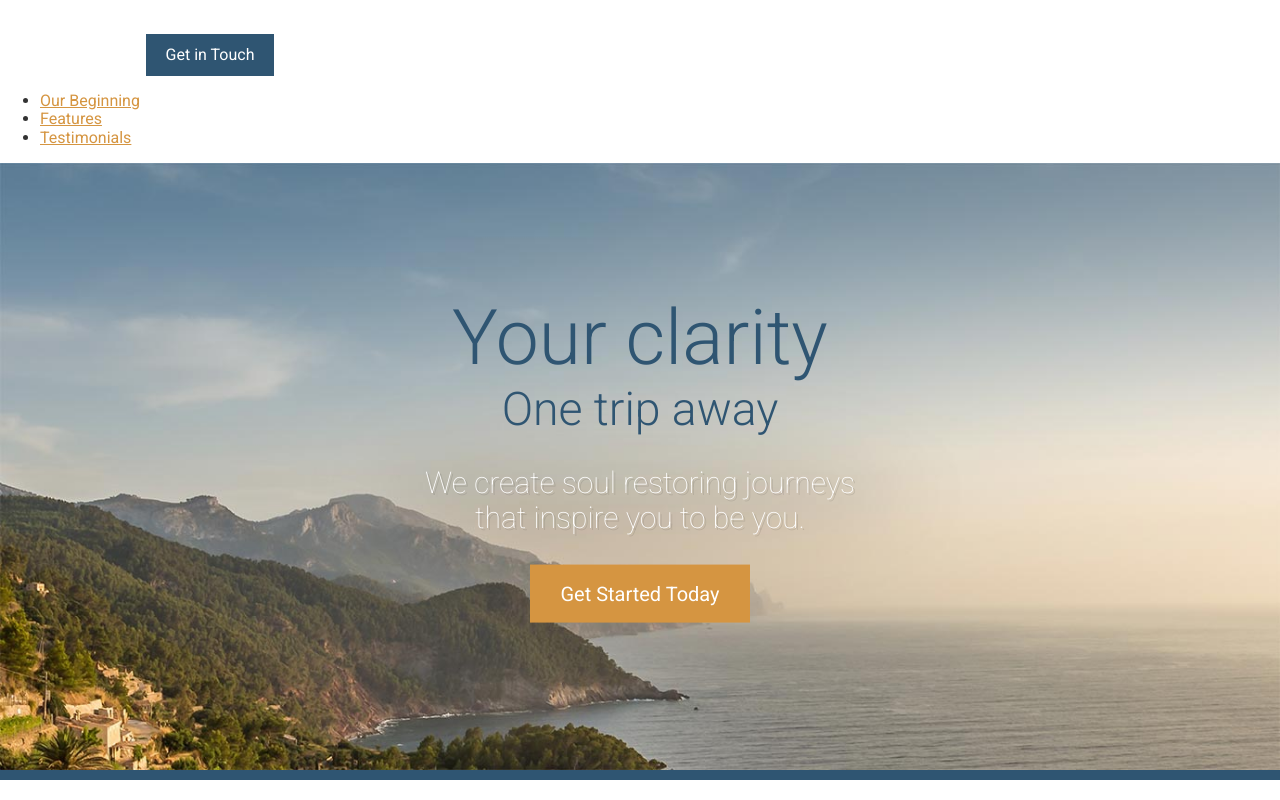
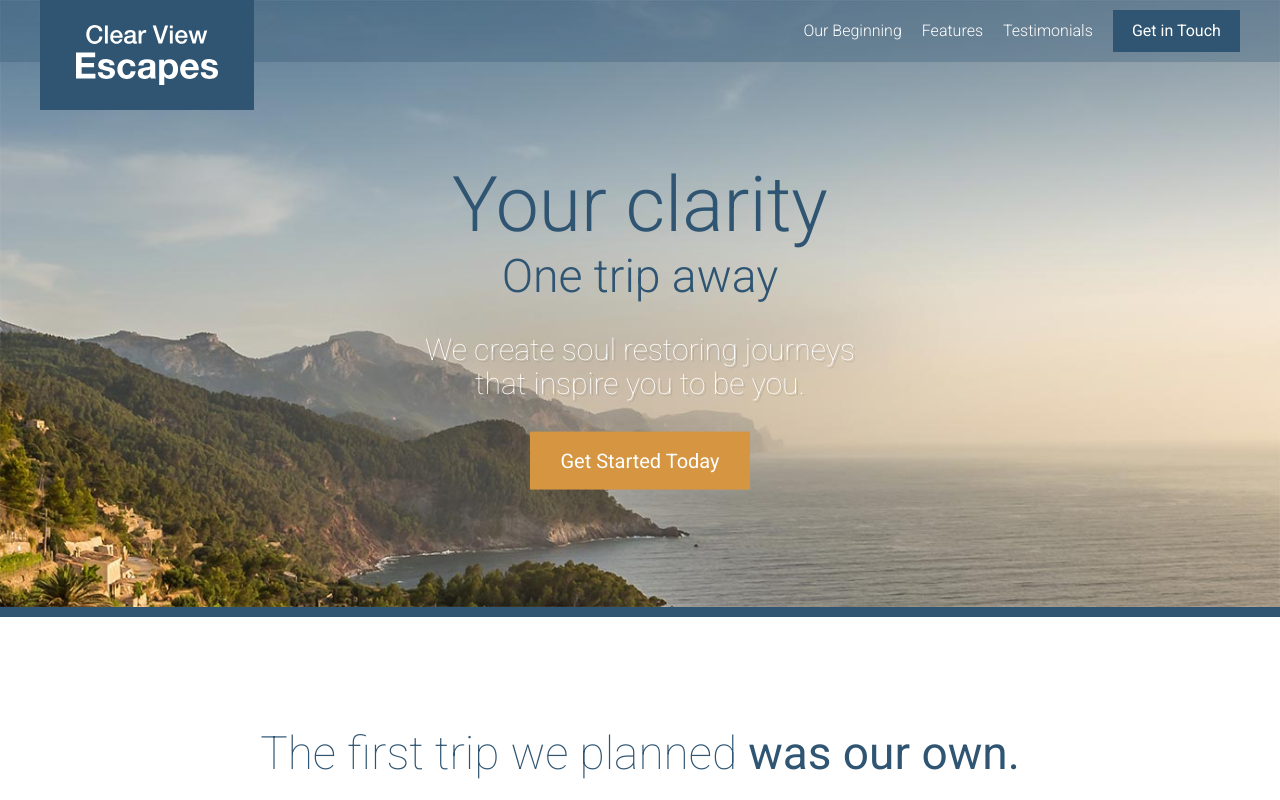
Before and after one commit to JPRoland/travel-site, a website: page app/index.html in a window 1280 px wide. Shown: the top 800 px of the page. Drawn offline with Linux system fonts and the light colour scheme.

Commit message:
Completed header styling

```diff
--- a/app/assets/styles/modules/_large-hero.css
+++ b/app/assets/styles/modules/_large-hero.css
@@ -13,6 +13,11 @@
         left: 0;
         width: 100%;
         text-align: center;
+        padding-top: 88px;
+
+        @mixin atMedium {
+            padding-top: 60px;
+        }
     }
 
     &__title {
--- /dev/null
+++ b/app/assets/styles/modules/_primary-nav.css
@@ -0,0 +1,27 @@
+.primary-nav {
+
+
+    &--pull-right {
+        float: right;
+    }
+
+    ul {
+        margin: 0;
+        padding: 0;
+        @mixin clearFix;
+    }
+
+    li {
+        list-style: none;
+        float: left;
+        padding-right: 20px;
+    }
+
+    a {
+        color: #FFF;
+        text-decoration: none;
+        font-weight: 300;
+        display: block;
+        padding: 12px 0;
+    }
+}
--- /dev/null
+++ b/app/assets/styles/modules/_site-header.css
@@ -0,0 +1,54 @@
+.site-header {
+    padding: 10px 0;
+    position: absolute;
+    z-index: 2;
+    width: 100%;
+
+    @mixin atMedium {
+        background-color: rgba($mainBlue, .3);
+    }
+
+    &__btn-container {
+        float: right;
+    }
+
+    &__logo {
+        position: absolute;
+        top: 0;
+        left: 50%;
+        transform: translateX(-50%) scale(.8);
+        transform-origin: 50% 0;
+        background-color: $mainBlue;
+        padding: 25px 36px;
+
+        @mixin atMedium {
+            left: auto;
+            transform: translateX(0);
+        }
+    }
+
+    &__logo__graphic {
+        text-indent: -9999px;
+    }
+
+    &__menu-icon {
+        width: 20px;
+        height: 20px;
+        background-color: #FFF;
+        position: absolute;
+        top: 10px;
+        right: 10px;
+
+        @mixin atMedium {
+            display: none;
+        }
+    }
+
+    &__menu-content {
+        display: none;
+
+        @mixin atMedium {
+            display: block;
+        }
+    }
+}
--- a/app/assets/styles/styles.css
+++ b/app/assets/styles/styles.css
@@ -14,3 +14,5 @@
 @import "modules/_testimonial";
 @import "modules/_sprite";
 @import "modules/_site-footer";
+@import "modules/_site-header";
+@import "modules/_primary-nav";
--- a/app/index.html
+++ b/app/index.html
@@ -12,16 +12,25 @@
 </head>
 
 <body>
-  <header>
-    <img src="assets/images/icons/clear-view-escapes.svg">
+  <header class="site-header">
+    <div class="wrapper">
+      <div class="site-header__logo">
+        <div class="icon icon--clear-view-escapes site-header__logo__graphic">Clear View Escapes</div>
+      </div>
+      <div class="site-header__menu-icon"></div>
+      <div class="site-header__menu-content">
+        <div class="site-header__btn-container">
           <a class="btn" href="#">Get in Touch</a>
-    <nav>
+        </div>
+        <nav class="primary-nav primary-nav--pull-right">
           <ul>
             <li><a href="#our-beginning">Our Beginning</a></li>
             <li><a href="#features">Features</a></li>
             <li><a href="#testimonials">Testimonials</a></li>
           </ul>
         </nav>
+      </div>
+    </div>
   </header>
 
   <div class="large-hero">
--- a/app/temp/styles/styles.css
+++ b/app/temp/styles/styles.css
@@ -485,6 +485,14 @@
         left: 0;
         width: 100%;
         text-align: center;
+        padding-top: 88px;
+    }
+
+@media(min-width: 800px) {
+
+.large-hero__text-content {
+            padding-top: 60px
+    }
     }
 
 .large-hero__title {
@@ -1092,3 +1100,102 @@
             margin-right: 1.4rem
     }
     }
+
+.site-header {
+    padding: 10px 0;
+    position: absolute;
+    z-index: 2;
+    width: 100%;
+}
+
+@media(min-width: 800px) {
+
+.site-header {
+        background-color: rgba(47,85,114, .3)
+}
+    }
+
+.site-header__btn-container {
+        float: right;
+    }
+
+.site-header__logo {
+        position: absolute;
+        top: 0;
+        left: 50%;
+        -webkit-transform: translateX(-50%) scale(.8);
+                transform: translateX(-50%) scale(.8);
+        -webkit-transform-origin: 50% 0;
+                transform-origin: 50% 0;
+        background-color: #2f5572;
+        padding: 25px 36px;
+    }
+
+@media(min-width: 800px) {
+
+.site-header__logo {
+            left: auto;
+            -webkit-transform: translateX(0);
+                    transform: translateX(0)
+    }
+    }
+
+.site-header__logo__graphic {
+        text-indent: -9999px;
+    }
+
+.site-header__menu-icon {
+        width: 20px;
+        height: 20px;
+        background-color: #FFF;
+        position: absolute;
+        top: 10px;
+        right: 10px;
+    }
+
+@media(min-width: 800px) {
+
+.site-header__menu-icon {
+            display: none
+    }
+    }
+
+.site-header__menu-content {
+        display: none;
+    }
+
+@media(min-width: 800px) {
+
+.site-header__menu-content {
+            display: block
+    }
+    }
+
+.primary-nav--pull-right {
+        float: right;
+    }
+
+.primary-nav ul {
+        margin: 0;
+        padding: 0;
+    }
+
+.primary-nav ul::after {
+        content: "";
+        clear: both;
+        display: table;
+    }
+
+.primary-nav li {
+        list-style: none;
+        float: left;
+        padding-right: 20px;
+    }
+
+.primary-nav a {
+        color: #FFF;
+        text-decoration: none;
+        font-weight: 300;
+        display: block;
+        padding: 12px 0;
+    }
--- a/gulp/tasks/styles.js
+++ b/gulp/tasks/styles.js
@@ -5,10 +5,11 @@
 const nested = require('postcss-nested');
 const cssImport = require('postcss-import');
 const mixins = require('postcss-mixins');
+const hexrgba = require('postcss-hexrgba');
 
 gulp.task('styles', () => {
    return gulp.src('./app/assets/styles/styles.css')
-    .pipe(postcss([cssImport, mixins, nested, cssVars, autoprefixer]))
+    .pipe(postcss([cssImport, mixins, nested, cssVars, hexrgba, autoprefixer]))
     .on('error', function(error) {
         console.log(error.toString());
         this.emit('end');
--- a/package.json
+++ b/package.json
@@ -17,6 +17,7 @@
     "gulp-rename": "^1.2.2",
     "gulp-svg-sprite": "1.3.1",
     "gulp-watch": "^4.3.11",
+    "postcss-hexrgba": "^0.2.1",
     "postcss-import": "^10.0.0",
     "postcss-mixins": "^6.0.0",
     "postcss-nested": "^2.0.2",
```
Also changed, not shown: 1 other file. Lines whose indentation alone changed are shown as unchanged.
